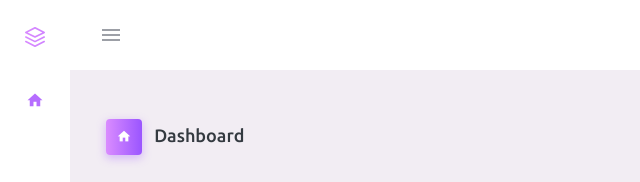
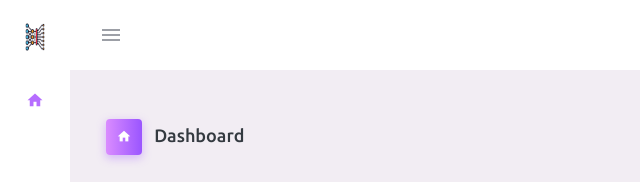
Before and after one commit to ARUN-S01/Civil_Automation, a plain HTML site: page index.html in a window 1280 px wide. Both pictures are taken after a click on the button 308 px from the left and 35 px from the top of the page. Shown: the top 182 px of the page, 0-640 px from the left. Drawn offline with nearby package versions, Linux system fonts and the light colour scheme; files that its build step writes are made by us from their sources.

Commit message:
Update index.html

```diff
--- a/index.html
+++ b/index.html
@@ -1,62 +1,31 @@
 <!DOCTYPE html>
 <html lang="en">
   <head>
-    <!-- Required meta tags -->
+
     <meta charset="utf-8">
     <meta name="viewport" content="width=device-width, initial-scale=1, shrink-to-fit=no">
-    <title>Purple Admin</title>
-    <!-- plugins:css -->
+    <title>ML Management</title>
+
     <link rel="stylesheet" href="assets/vendors/mdi/css/materialdesignicons.min.css">
     <link rel="stylesheet" href="assets/vendors/css/vendor.bundle.base.css">
-    <!-- endinject -->
-    <!-- Plugin css for this page -->
-    <!-- End plugin css for this page -->
-    <!-- inject:css -->
-    <!-- endinject -->
-    <!-- Layout styles -->
+
     <link rel="stylesheet" href="assets/css/style.css">
-    <!-- End layout styles -->
-    <link rel="shortcut icon" href="assets/images/favicon.ico" />
+
+    <link rel="shortcut icon" href="assets/images/deep-learning.png" />
   </head>
   <body>
     <div class="container-scroller">
-      <!-- <div class="row p-0 m-0 proBanner" id="proBanner">
-        <div class="col-md-12 p-0 m-0">
-          <div class="card-body card-body-padding d-flex align-items-center justify-content-between">
-            <div class="ps-lg-1">
-              <div class="d-flex align-items-center justify-content-between">
-                <p class="mb-0 font-weight-medium me-3 buy-now-text">Free 24/7 customer support, updates, and more with this template!</p>
-                <a href="https://www.bootstrapdash.com/product/purple-bootstrap-admin-template/?utm_source=organic&utm_medium=banner&utm_campaign=buynow_demo" target="_blank" class="btn me-2 buy-now-btn border-0">Get Pro</a>
-              </div>
-            </div>
-            <div class="d-flex align-items-center justify-content-between">
-              <a href="https://www.bootstrapdash.com/product/purple-bootstrap-admin-template/"><i class="mdi mdi-home me-3 text-white"></i></a>
-              <button id="bannerClose" class="btn border-0 p-0">
-                <i class="mdi mdi-close text-white me-0"></i>
-              </button>
-            </div>
-          </div>
-        </div>
-      </div> -->
-      <!-- partial:partials/_navbar.html -->
       <nav class="navbar default-layout-navbar col-lg-12 col-12 p-0 fixed-top d-flex flex-row">
         <div class="text-center navbar-brand-wrapper d-flex align-items-center justify-content-center">
           <a class="navbar-brand brand-logo" href="index.html"><img src="assets/images/logo.svg" alt="logo" /></a>
-          <a class="navbar-brand brand-logo-mini" href="index.html"><img src="assets/images/logo-mini.svg" alt="logo" /></a>
+          <a class="navbar-brand brand-logo-mini" href="index.html"><img src="assets/images/deep-learning.png" alt="logo" /></a>
         </div>
         <div class="navbar-menu-wrapper d-flex align-items-stretch">
           <button class="navbar-toggler navbar-toggler align-self-center" type="button" data-toggle="minimize">
             <span class="mdi mdi-menu"></span>
           </button>
           <div class="search-field d-none d-md-block">
-            <!-- <form class="d-flex align-items-center h-100" action="#">
-              <div class="input-group">
-                <div class="input-group-prepend bg-transparent">
-                  <i class="input-group-text border-0 mdi mdi-magnify"></i>
-                </div>
-                <input type="text" class="form-control bg-transparent border-0" placeholder="Search projects">
-              </div>
-            </form> -->
+
           </div>
           <ul class="navbar-nav navbar-nav-right">
             <li class="nav-item nav-profile dropdown">
```
